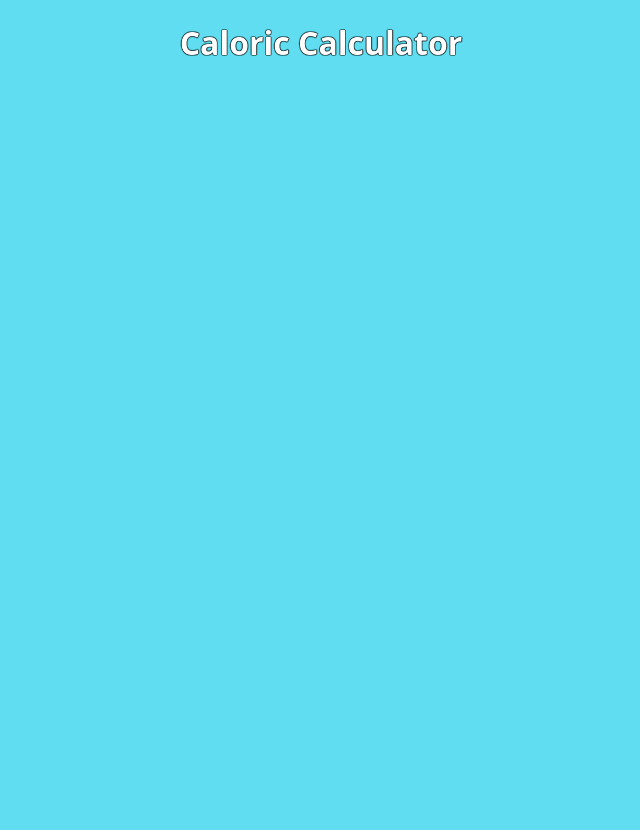
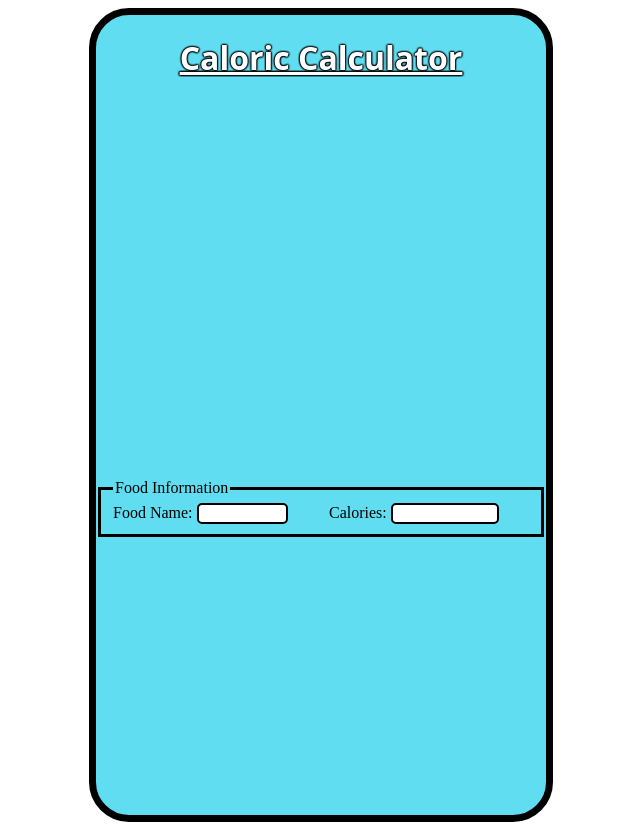
Before and after one commit to myang124/Health-App, a plain HTML site: page CaloricCalculatorScreen/caloric-calculator_page.html in a window 1280 px wide. Shown: the whole page, without its empty margins (319-959 px from the left). Before the commit the page ends 800 px from the top, so only its background shows below. Drawn offline with Linux system fonts and the light colour scheme.

Commit message:
Caloric Calculator Edits

```diff
--- a/CaloricCalculatorScreen/caloric-calculator_page.html
+++ b/CaloricCalculatorScreen/caloric-calculator_page.html
@@ -7,10 +7,29 @@
     <link rel="stylesheet" type="text/css" href="caloric-calculator_style.css"/>
 </head>
 <body>
-    <div class="titleheading">
-        <h1>Caloric Calculator</h1>
+    <div id="entirepage">
+        <div class="titleheading">
+            <h1>Caloric Calculator</h1>
+        </div>
+
+        <div class="userinput">
+            <form>
+                <fieldset>
+                 <legend>Food Information</legend>
+
+
+                 <label>Food Name: </label>
+                 <input type="text">
+
+
+                 <div class="calorielabel">
+                    <label>Calories: </label>
+                    <input type="text">
+                 </div>
+                </fieldset>
+            </form>
+        </div>
     </div>
-
     <script src="caloric-calculator_script.js"></script>
 </body>
 </html>
--- a/CaloricCalculatorScreen/caloric-calculator_style.css
+++ b/CaloricCalculatorScreen/caloric-calculator_style.css
@@ -1,12 +1,48 @@
 body {
+  /*
     background-color: #60ddf0;
+    */
+  }
+
+#entirepage {
+    width:450px;
+    height: 800px;
+    margin-left: auto;
+    margin-right: auto;
+    border: 7px solid black;
+    background-color: #60ddf0;
+    border-radius: 40px;
   }
 
 .titleheading {
     font-family: "Open Sans", sans-serif;
     color: white;
     text-align: center;
-    text-shadow: #000 0px 0px 1px,   #000 0px 0px 1px,   #000 0px 0px 1px,
-             #000 0px 0px 1px,   #000 0px 0px 1px,   #000 0px 0px 1px;
+    text-shadow: #000 0px 0px 2px,   #000 0px 0px 2px,   #000 0px 0px 2px,
+             #000 0px 0px 2px,   #000 0px 0px 2px,   #000 0px 0px 2px;
+    text-decoration: underline;
+}
 
+.userinput {
+  position: 'relative';
+  margin-top: 400px;
 }
+
+.userinput fieldset {
+  border: 3px solid #000;
+}
+
+.userinput input{
+    width: 20%;
+    border: 2px solid #000;
+    border-radius: 5px;
+}
+.calorielabel {
+  float:right;
+  width:200px;
+}
+.calorielabel input {
+  width: 50%;
+  border: 2px solid #000;
+  border-radius: 5px;
+}
```
